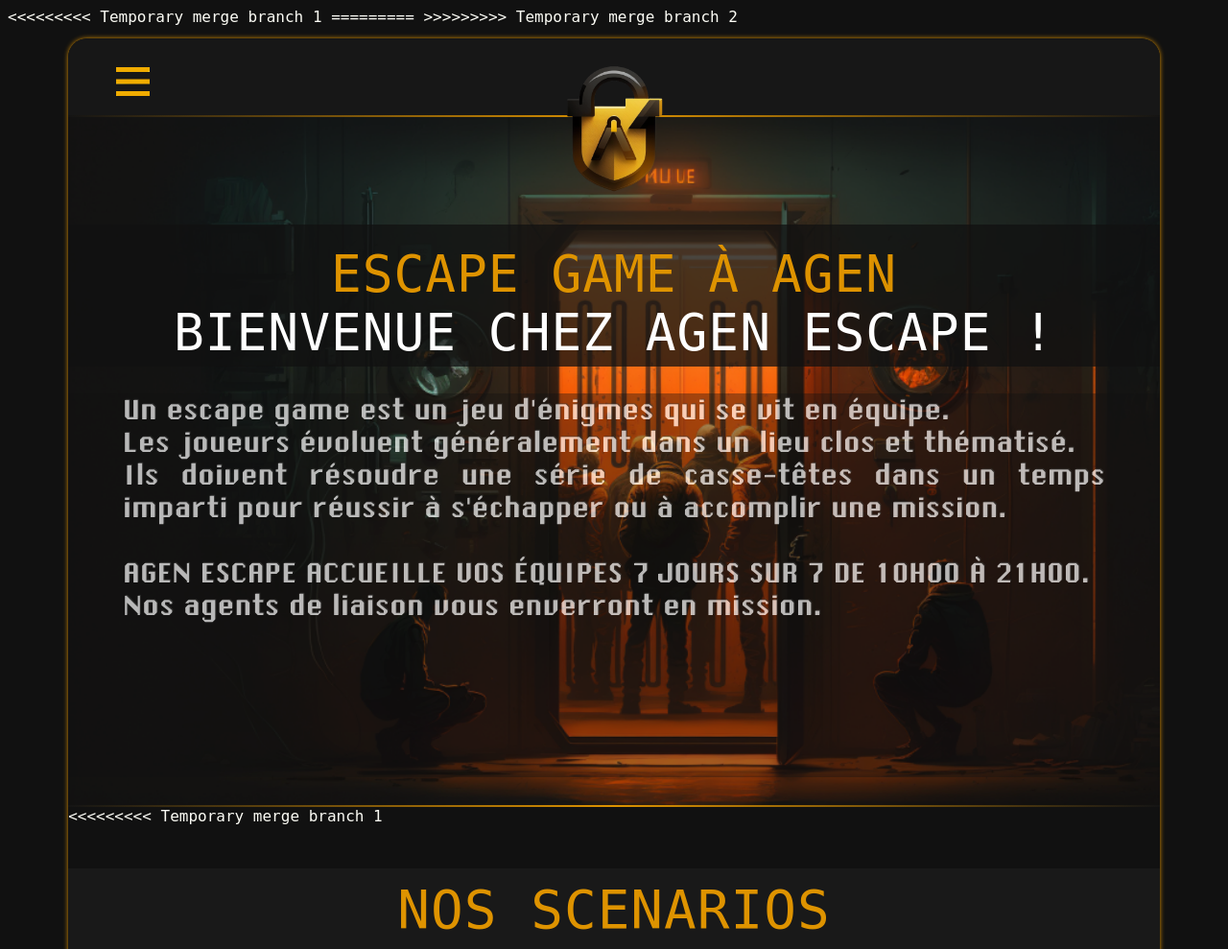
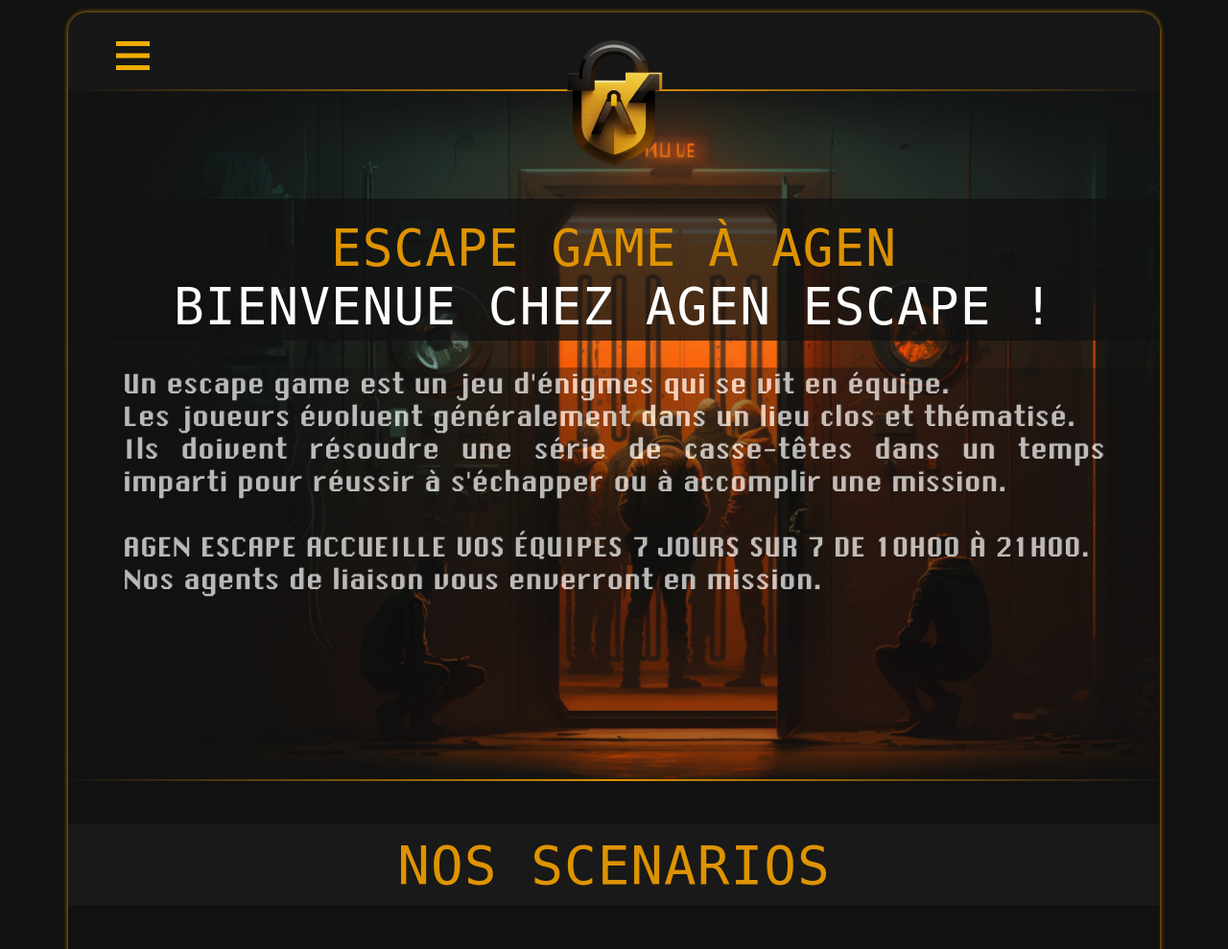
Before and after one commit to Daruom47/EscapeAgen, a PHP site: page / in a window 1280 px wide. Shown: the top 989 px of the page at 96% size. Run offline with PHP 8.4, Linux system fonts and the light colour scheme; some libraries are stand-ins or nearby versions; some web fonts are replaced.

Commit message:
Fixing index

```diff
--- a/index.php
+++ b/index.php
@@ -10,11 +10,6 @@
     <link rel="stylesheet" href="./css/nav.css">
     <link href='https://fonts.googleapis.com/css?family=Recursive' rel='stylesheet'>
     <link rel="stylesheet" href="https://cdnjs.cloudflare.com/ajax/libs/font-awesome/4.7.0/css/font-awesome.min.css">
-<<<<<<<<< Temporary merge branch 1
-    <!--XXXXXX <link rel="stylesheet" href="https://cdnjs.cloudflare.com/ajax/libs/font-awesome/6.2.1/css/all.min.css"> -->
-=========
-    <!--test <link rel="stylesheet" href="https://cdnjs.cloudflare.com/ajax/libs/font-awesome/6.2.1/css/all.min.css"> -->
->>>>>>>>> Temporary merge branch 2
     <link rel="icon" type="image/png" href="./images/favicon/favicon-32x32.png" />
     <title>AGEN ESCAPE - ACCUEIL</title>
   </head>
@@ -43,7 +38,6 @@
           </div>
         </div>
       </div>
-<<<<<<<<< Temporary merge branch 1
     <div id ="scenariosList" class="flex">
       <div class="subtitleStyle"><h2 class="subtitle">NOS SCENARIOS</h2></div>
       <div id="carrusel" class="slider">
@@ -54,7 +48,6 @@
     </div>
     <div id="nousTrouver" class="nousTrouver flex column">
       <div class="subtitleStyle"><h2 class="subtitle">NOUS TROUVER</h2></div>
-=========
       <div id="scenariosList" class="flex">
         <div class="subtitleStyle">
           <h2 class="subtitle">NOS SCENARIOS</h2>
@@ -69,7 +62,7 @@
         <div class="subtitleStyle">
           <h2 class="subtitle">NOUS TROUVER</h2>
         </div>
->>>>>>>>> Temporary merge branch 2
+
         <div class="map">
           <div id="map"></div>
         </div>
@@ -87,7 +80,7 @@
             </a>
             <!-- <p>(Cliquez sur une icône afin de lancer votre GPS)</p> -->
           </div>
-<<<<<<<<< Temporary merge branch 1
+
       </div>
 
 
@@ -125,21 +118,15 @@
         </div>
         <div>
           <div id="formButton" class="btn-lrg submit-btn">Envoyer le message</div>
-=========
->>>>>>>>> Temporary merge branch 2
+
         </div>
       </div>
       <!-- <hr> -->
     <?php include_once __DIR__. '/includes/footer.php';?>
     </div>
-<<<<<<<<< Temporary merge branch 1
-    </div>
-    <script async
-    src="https://maps.googleapis.com/maps/api/js?key=AIzaSyBzXWmL8uaHo4sR7pP6wvOZ8LFMX0hqbWY&callback=initMap">
-</script>
-=========
+
     <script async src="https://maps.googleapis.com/maps/api/js?key=AIzaSyBzXWmL8uaHo4sR7pP6wvOZ8LFMX0hqbWY&callback=initMap"></script>
->>>>>>>>> Temporary merge branch 2
+
     <script src="./js/map.js"></script>
     <script src="./js/scenarios.js"></script>
     <script src="./js/carrusel.js"></script>
```
